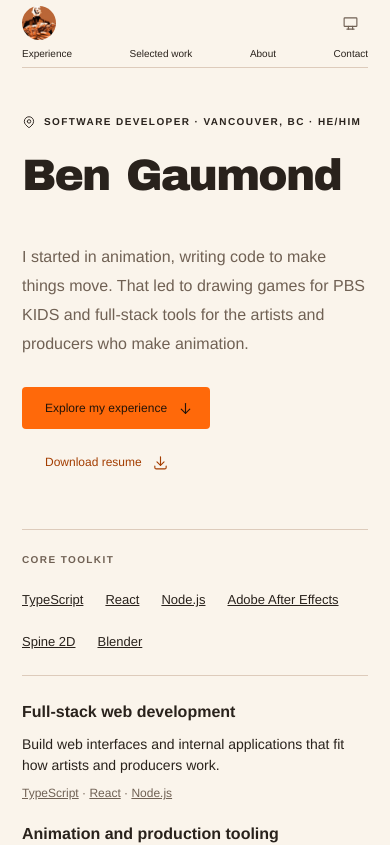
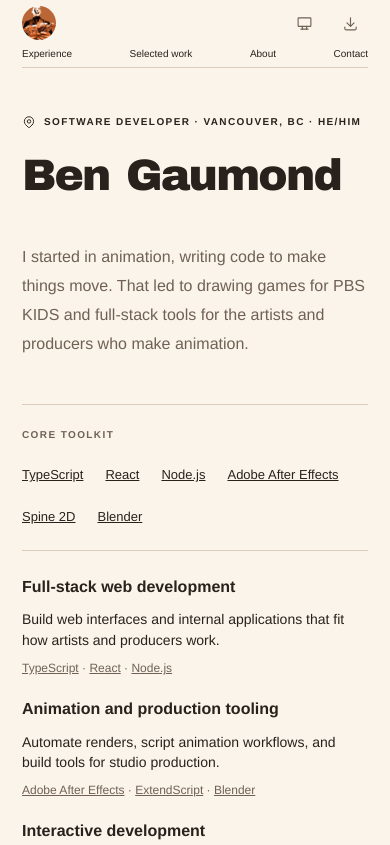
Before and after one commit to BenZed/ben-gaumond-dot-com, a React (Vite) app: page / in a window 390 px wide. Shown: the top 845 px of the page. Built offline with nearby package versions, Linux system fonts and the light colour scheme.

Commit message:
Move the résumé download into the header

```diff
--- a/src/App.tsx
+++ b/src/App.tsx
@@ -37,7 +37,7 @@ export function App({ basics, experience, work, about, contact, tools, toolkit }
         />
 
         <Box component="main" id="main">
-          <HeroSection basics={basics} experienceId={experience.section.id} />
+          <HeroSection basics={basics} />
 
           <PrintContact profiles={contact.profiles} />
 
--- a/src/components/ColorModeControl.module.css
+++ b/src/components/ColorModeControl.module.css
@@ -1,20 +1,5 @@
-.color-mode-button {
-  flex-shrink: 0;
-  color: var(--site-muted);
-}
-.color-mode-button:hover,
-.color-mode-button[aria-expanded='true'] {
-  color: var(--site-text);
-  background: var(--site-panel);
-}
 .color-mode-menu {
   color: var(--site-text);
   background: var(--site-background);
   border-color: var(--site-border);
 }
-@media (max-width: 880px) {
-  .color-mode-button {
-    grid-column: 2;
-    grid-row: 1;
-  }
-}
--- a/src/components/ColorModeControl.tsx
+++ b/src/components/ColorModeControl.tsx
@@ -24,7 +24,6 @@ export function ColorModeControl() {
     <Menu position="bottom-end" offset={8} shadow="sm">
       <Menu.Target>
         <ActionIcon
-          className={styles['color-mode-button']}
           variant="subtle"
           aria-label={`Color mode: ${activeMode.label}`}
           disabled={!mounted}
--- a/src/components/SiteHeader.module.css
+++ b/src/components/SiteHeader.module.css
@@ -48,6 +48,14 @@
   line-height: 1;
   letter-spacing: -0.045em;
 }
+.header-actions > :is(a, button) {
+  flex-shrink: 0;
+  color: var(--site-muted);
+}
+.header-actions > :is(a, button):is(:hover, [aria-expanded='true']) {
+  color: var(--site-text);
+  background: var(--site-panel);
+}
 @keyframes header-write-off {
   from {
     clip-path: inset(0 -4px 0 0);
@@ -72,6 +80,10 @@
     gap: 4px 12px;
     padding-block: 5px;
   }
+  .header-actions {
+    grid-column: 2;
+    grid-row: 1;
+  }
 }
 @media (prefers-reduced-motion: reduce) {
   .header-title-in {
--- a/src/components/SiteHeader.tsx
+++ b/src/components/SiteHeader.tsx
@@ -1,4 +1,5 @@
-import { Anchor, Box } from '@mantine/core'
+import { ActionIcon, Anchor, Box, Group } from '@mantine/core'
+import { IconDownload } from '@tabler/icons-react'
 import { useRef } from 'react'
 
 import { useActiveSection } from '../hooks/useActiveSection'
@@ -6,6 +7,7 @@ import type { ResumeSection } from '../Resume'
 import { ColorModeControl } from './ColorModeControl'
 import { ProfileMark } from './ProfileMark'
 import { SectionNavigation } from './SectionNavigation'
+import { SiteIcon } from './SiteIcon'
 
 import styles from './SiteHeader.module.css'
 
@@ -56,7 +58,20 @@ export function SiteHeader({ name, sections }: SiteHeaderProps) {
         </Box>
       </Anchor>
       <SectionNavigation sections={sections} activeId={current} />
-      <ColorModeControl />
+      <Group className={styles['header-actions']} gap="xs" wrap="nowrap">
+        <ColorModeControl />
+        <ActionIcon
+          component="a"
+          href="./resume.pdf"
+          download
+          aria-label="Download resume"
+          title="Download resume"
+          variant="subtle"
+          size={36}
+        >
+          <SiteIcon icon={IconDownload} />
+        </ActionIcon>
+      </Group>
     </Box>
   )
 }
--- a/src/sections/HeroSection.module.css
+++ b/src/sections/HeroSection.module.css
@@ -12,11 +12,7 @@
   font-size: 17px;
   line-height: 1.8;
   color: var(--site-muted);
-  margin: 0 0 29px;
-}
-.hero-actions .hero-button {
-  font-size: 12px;
-  font-weight: 500;
+  margin: 0;
 }
 @media (max-width: 800px) {
   .hero {
@@ -35,9 +31,6 @@
   }
 }
 @media print {
-  .hero-actions {
-    display: none;
-  }
   .hero {
     padding: 0 0 20px;
   }
@@ -48,7 +41,6 @@
   .hero-summary {
     max-width: none;
     font-size: 12px;
-    margin-bottom: 0;
   }
 }
 
--- a/src/sections/HeroSection.tsx
+++ b/src/sections/HeroSection.tsx
@@ -1,5 +1,5 @@
-import { Button, Group, Text } from '@mantine/core'
-import { IconArrowDown, IconDownload, IconMapPin } from '@tabler/icons-react'
+import { Text } from '@mantine/core'
+import { IconMapPin } from '@tabler/icons-react'
 
 import { Section } from '../components/Section'
 import { SiteIcon } from '../components/SiteIcon'
@@ -12,10 +12,9 @@ export type HeroSectionProps = {
     Resume['basics'],
     'section' | 'summary' | 'role' | 'shortLocation' | 'pronouns'
   >
-  readonly experienceId: string
 }
 
-export function HeroSection({ basics, experienceId }: HeroSectionProps) {
+export function HeroSection({ basics }: HeroSectionProps) {
   return (
     <Section
       id={basics.section.id}
@@ -36,30 +35,6 @@ export function HeroSection({ basics, experienceId }: HeroSectionProps) {
       <Text component="p" className={styles['hero-summary']}>
         {basics.summary}
       </Text>
-      <Group gap="sm" className={styles['hero-actions']}>
-        <Button
-          component="a"
-          href={`#${experienceId}`}
-          classNames={{ root: styles['hero-button'] }}
-          color="ember.9"
-          size="md"
-          rightSection={<SiteIcon icon={IconArrowDown} />}
-        >
-          Explore my experience
-        </Button>
-        <Button
-          component="a"
-          href="./resume.pdf"
-          download
-          variant="subtle"
-          classNames={{ root: styles['hero-button'] }}
-          color="ember.9"
-          size="md"
-          rightSection={<SiteIcon icon={IconDownload} />}
-        >
-          Download resume
-        </Button>
-      </Group>
     </Section>
   )
 }
```
Also changed, not shown: 1 other file (tests, documents, lock files or other folders).
